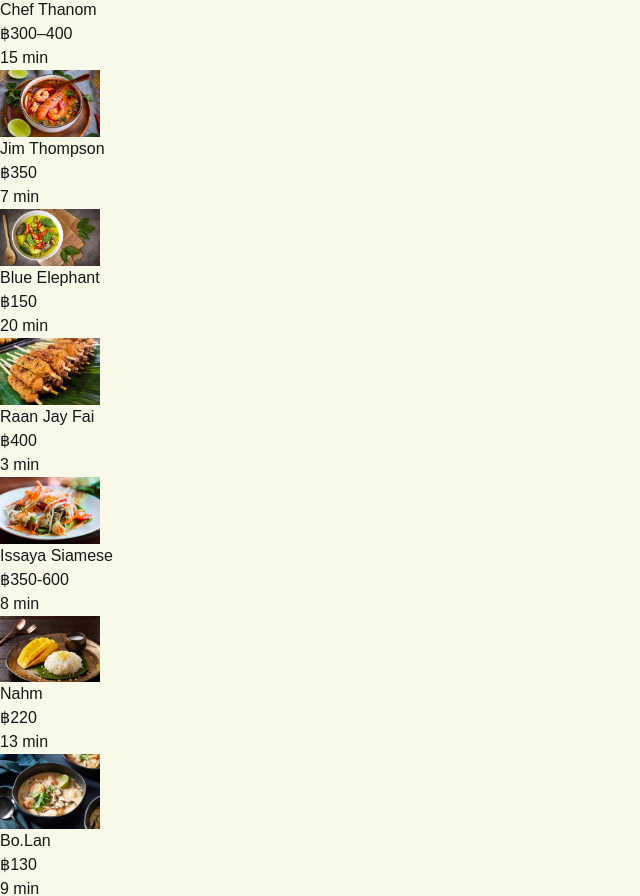
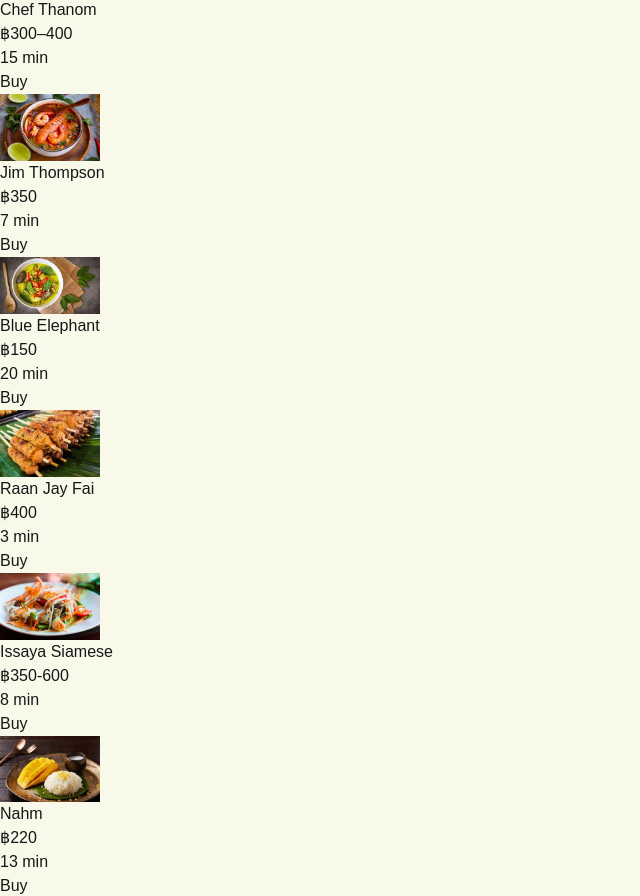
Before and after one commit to 18Wangu/tuktuk_delivery, a Next.js app: page / in a window 1280 px wide. Shown: the part 920-1816 px from the top of the page, without its empty margins (0-640 px from the left). Built offline with nearby package versions, Linux system fonts and the light colour scheme.

Commit message:
add button buy

```diff
--- a/src/app/page.js
+++ b/src/app/page.js
@@ -20,7 +20,8 @@
           />
 
           {/* 1st resto */}
-          <div className="flex  border-black rounded-lg my-2">
+          <div className="flex justify-between items-center border-black rounded-lg my-2">
+            <div className="flex">
               <div>
                 <Image
                   src="/pad-thai.jpg"
@@ -36,8 +37,11 @@
                 <h2 className="text-xs">15 min</h2>
               </div>
             </div>
+            <div className="text-white bg-black rounded-3xl py-1 px-3 h-max">Buy</div>
+          </div>
           {/* 2nd resto */}
-          <div className="flex  border-black rounded-lg my-2">
+          <div className="flex justify-between items-center border-black rounded-lg my-2">
+            <div className="flex">
               <div>
                 <Image
                   src="/tom-yum.jpg"
@@ -53,8 +57,11 @@
                 <h2 className="text-xs">7 min</h2>
               </div>
             </div>
+            <div className="text-white bg-black rounded-3xl py-1 px-3 h-max">Buy</div>
+          </div>
           {/* 3rd resto */}
-          <div className="flex  border-black rounded-lg my-2">
+          <div className="flex justify-between items-center border-black rounded-lg my-2">
+            <div className="flex">
               <div>
                 <Image
                   src="/soup.jpg"
@@ -70,8 +77,11 @@
                 <h2 className="text-xs">20 min</h2>
               </div>
             </div>
+            <div className="text-white bg-black rounded-3xl py-1 px-3 h-max">Buy</div>
+          </div>
           {/* 4th resto */}
-          <div className="flex  border-black rounded-lg my-2">
+          <div className="flex justify-between items-center border-black rounded-lg my-2">
+            <div className="flex">
               <div>
                 <Image
                   src="/brochette.jpg"
@@ -87,8 +97,11 @@
                 <h2 className="text-xs">3 min</h2>
               </div>
             </div>
+            <div className="text-white bg-black rounded-3xl py-1 px-3 h-max">Buy</div>
+          </div>
           {/* 5th resto */}
-          <div className="flex  border-black rounded-lg my-2">
+          <div className="flex justify-between items-center border-black rounded-lg my-2">
+            <div className="flex">
               <div>
                 <Image
                   src="/carrot.jpg"
@@ -104,8 +117,11 @@
                 <h2 className="text-xs">8 min</h2>
               </div>
             </div>
+            <div className="text-white bg-black rounded-3xl py-1 px-3 h-max">Buy</div>
+          </div>
           {/* 6th resto */}
-          <div className="flex  border-black rounded-lg my-2">
+          <div className="flex justify-between items-center border-black rounded-lg my-2">
+            <div className="flex">
               <div>
                 <Image
                   src="/thai-breakfast.jpg"
@@ -121,8 +137,11 @@
                 <h2 className="text-xs">13 min</h2>
               </div>
             </div>
+            <div className="text-white bg-black rounded-3xl py-1 px-3 h-max">Buy</div>
+          </div>
           {/* 7th resto */}
-          <div className="flex  border-black rounded-lg my-2 mb-20">
+          <div className="flex justify-between items-center border-black rounded-lg my-2 mb-16">
+            <div className="flex">
               <div>
                 <Image
                   src="/thai-coconut.jpg"
@@ -138,6 +157,8 @@
                 <h2 className="text-xs">9 min</h2>
               </div>
             </div>
+            <div className="text-white bg-black rounded-3xl py-1 px-3 h-max">Buy</div>
+          </div>
         </div>
       </div>
 
```
Also changed, not shown: package.json (+7 -5 lines), 1 other file (tests, documents, lock files or other folders). Lines whose indentation alone changed are shown as unchanged.
